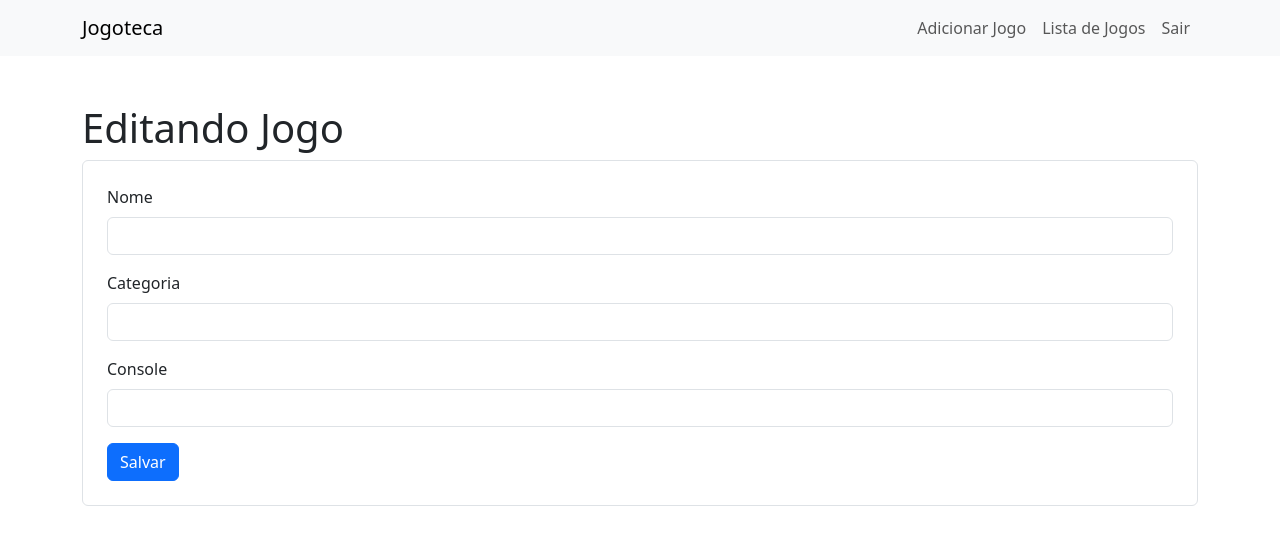
After one commit to dnsouzadev/api-jogoteca, a Flask app: page /editar/1 in a window 1280 px wide. The commit adds this page. Shown: the top 545 px of the page. Run offline with Flask 2, Linux system fonts and the light colour scheme; the visitor is signed in with stand-in values (Sample User, id 1); data that the repository does not hold is empty; some libraries are stand-ins or nearby versions.

Commit message:
terminando o crud dos jogos

```diff
--- /dev/null
+++ b/templates/editar.html
@@ -0,0 +1,22 @@
+{% extends "template.html" %}
+
+{% block content %}
+        <form action="/atualizar" method="post">
+            <fieldset class="border p-4 rounded">
+                <input type="hidden" name="id" name="id" value="{{ jogo.id }}">
+                <div class="form-group mb-3">
+                    <label for="nome" class="form-label">Nome</label>
+                    <input type="text" id="nome" name="nome" class="form-control", value="{{ jogo.nome }}">
+                </div>
+                <div class="form-group mb-3">
+                    <label for="categoria" class="form-label">Categoria</label>
+                    <input type="text" id="categoria" name="categoria" class="form-control" value="{{ jogo.categoria }}">
+                </div>
+                <div class="form-group mb-3">
+                    <label for="console" class="form-label">Console</label>
+                    <input type="text" id="console" name="console" class="form-control" value="{{ jogo.console }}">
+                </div>
+                <button type="submit" class="btn btn-primary btn-salvar">Salvar</button>
+            </fieldset>
+        </form>
+{% endblock %}
--- a/templates/lista.html
+++ b/templates/lista.html
@@ -6,6 +6,7 @@
                     <th>Nome</th>
                     <th>Categoria</th>
                     <th>Console</th>
+                    <th class="text-center">Ações</th>
                 </tr>
             </thead>
             <tbody>
@@ -14,6 +15,10 @@
                         <td>{{ jogo.nome }}</td>
                         <td>{{ jogo.categoria}}</td>
                         <td>{{ jogo.console }}</td>
+                        <td class="text-center">
+                            <a href="/editar/{{ jogo.id }}" class="btn btn-primary btn-sm">Editar</a>
+                            <a href="/deletar/{{ jogo.id }}" class="btn btn-danger btn-sm">Deletar</a>
+                        </td>
                     </tr>
                 {% endfor %}
             </tbody>
--- a/views/views.py
+++ b/views/views.py
@@ -4,11 +4,17 @@ from jogoteca import app, db
 
 @app.route('/')
 def index():
+    if 'usuario_logado' not in session or session['usuario_logado'] is None:
+        return redirect(url_for('login'))
+
     jogos = Jogos.query.order_by(Jogos.categoria).all()
     return render_template('lista.html', titulo='Jogos', jogos=jogos)
 
 @app.route('/novo')
 def novo():
+    if 'usuario_logado' not in session or session['usuario_logado'] is None:
+        return redirect(url_for('login'))
+
     return render_template('novo.html', titulo='Novo Jogo')
 
 @app.route('/criar', methods=['POST',])
@@ -50,3 +56,34 @@ def logout():
     session['usuario_logado'] = None
     flash('Logout realizado com sucesso!')
     return redirect(url_for('login'))
+
+@app.route('/editar/<int:id>')
+def editar(id):
+    if 'usuario_logado' not in session or session['usuario_logado'] is None:
+        return redirect(url_for('login'))
+
+    jogo = Jogos.query.filter_by(id=id).first()
+
+    return render_template('editar.html', titulo='Editando Jogo', jogo=jogo)
+
+@app.route('/atualizar', methods=['POST',])
+def atualizar():
+    id = request.form['id']
+    jogo = Jogos.query.filter_by(id=id).first()
+    jogo.nome = request.form['nome']
+    jogo.categoria = request.form['categoria']
+    jogo.console = request.form['console']
+    db.session.commit()
+    flash(f'O jogo {jogo.nome} foi atualizado com sucesso!')
+    return redirect(url_for('index'))
+
+@app.route('/deletar/<int:id>')
+def deletar(id):
+    if 'usuario_logado' not in session or session['usuario_logado'] is None:
+        return redirect(url_for('login'))
+
+    jogo = Jogos.query.filter_by(id=id).first()
+    db.session.delete(jogo)
+    db.session.commit()
+    flash(f'O jogo {jogo.nome} foi deletado com sucesso!')
+    return redirect(url_for('index'))
```
